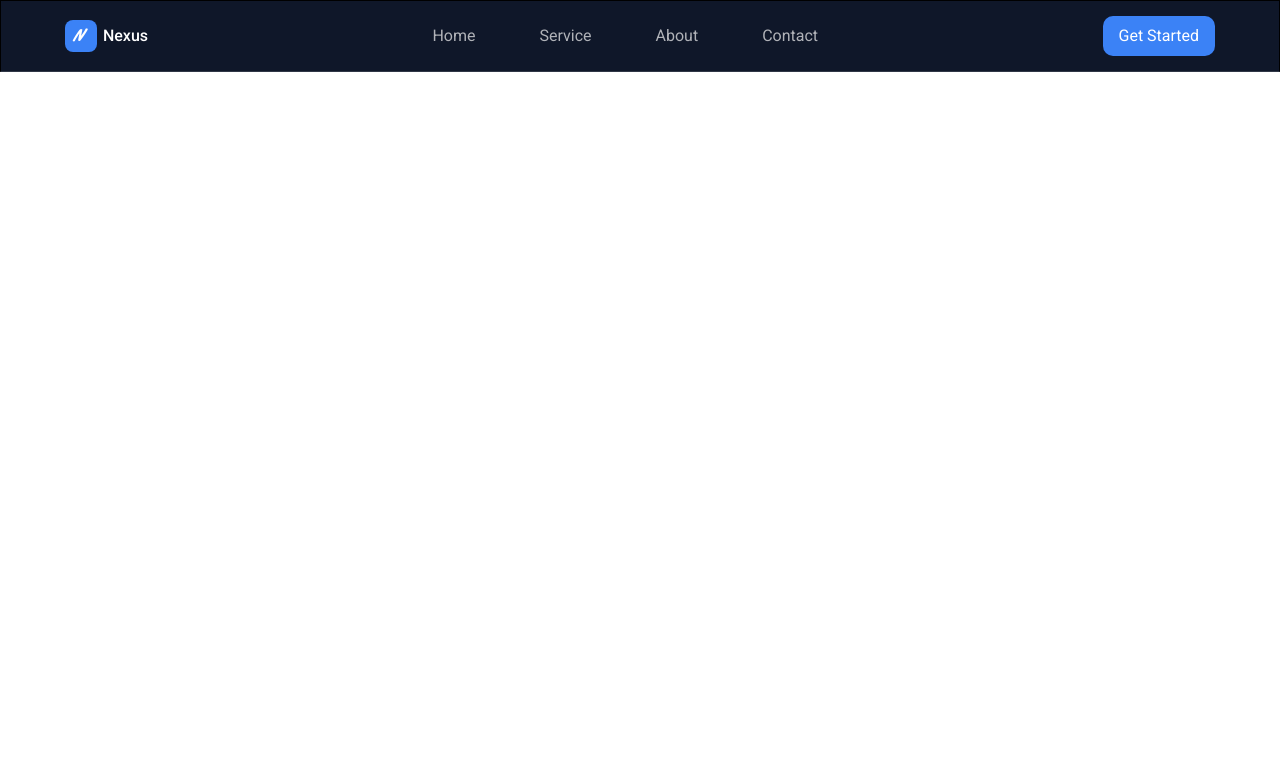
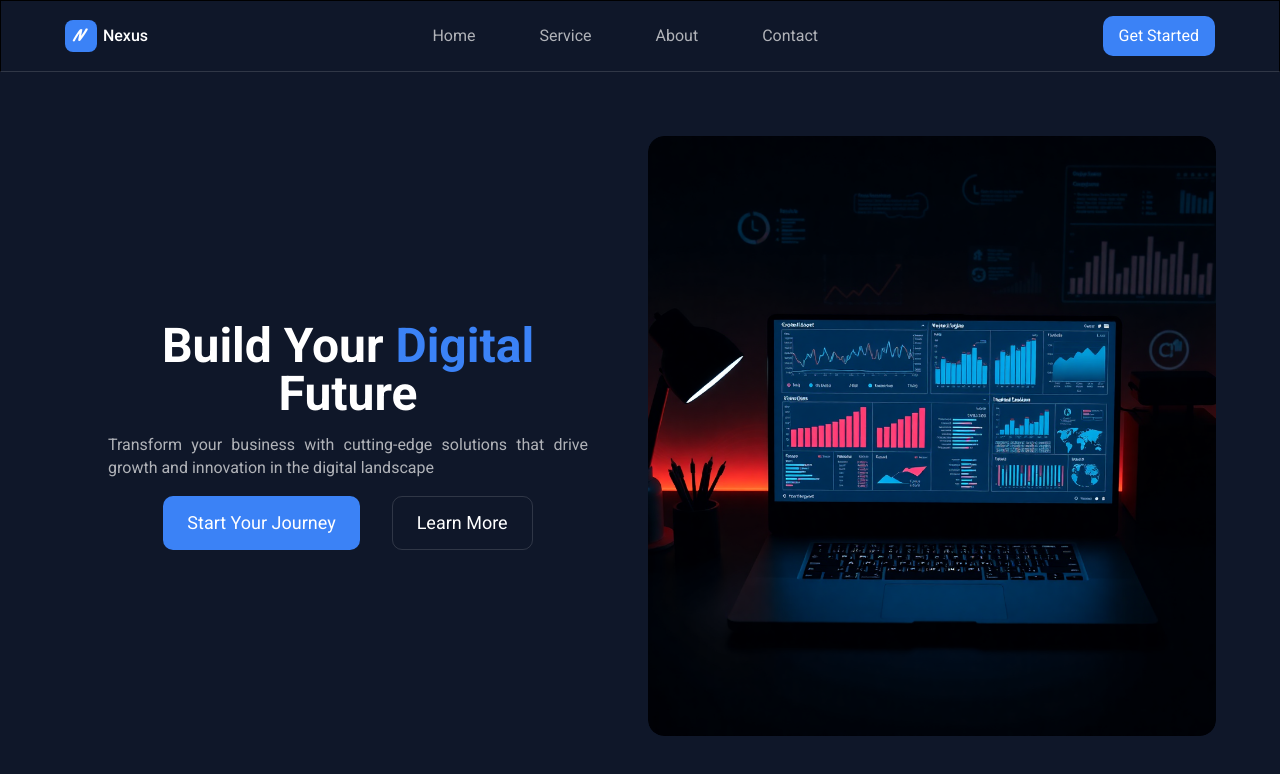
Before and after one commit to passionsam/first-UI-template-design-1-tailwindcss, a website: page index.html in a window 1280 px wide. Drawn offline with Linux system fonts and the light colour scheme; a web font is replaced by a local one.

Commit message:
feat:add hero section

```diff
--- a/index.html
+++ b/index.html
@@ -25,7 +25,7 @@
 </head>
 <body class="font-Roboto">
 
-    <header class=" bg-Dark-blue h-18 w-full sticky top-0 z-50 border border-b-Blue-shade/20 ">
+    <header class=" bg-Dark-blue h-18 w-full sticky top-0 z-50 border border-b-Blue-shade/20  ">
 
         <nav class=" flex h-full w-full max-w-9/10 mx-auto justify-between items-center relative ">
 
@@ -46,11 +46,11 @@
 
 
             <!-- mobile navbar -->
-            <div class="lg:hidden flex flex-col h-full items-center justify-center group" >
+            <div class=" lg:hidden flex flex-col h-full items-center justify-center group" >
                 <button>
                     <i class="fa-solid fa-bars text-4xl text-white"></i>
                 </button>
-                <ul class="absolute top-full right-[-3] hidden flex-col gap-16 bg-Dark-blue justify-center items-center w-1/2 max-w-70 h-[calc(100vh-4.5rem)] group-hover:flex" >
+                <ul class="absolute top-full right-0 hidden flex-col gap-16 bg-Dark-blue justify-center items-center w-full  h-[calc(100vh-4.5rem)] group-hover:flex" >
                     <li><a href="#home" class="text-Blue-shade px-2 py-1 a-hover md:text-3xl">Home</a></li>
                     <li><a href="#services" class="text-Blue-shade px-2 py-1  a-hover md:text-3xl">Service</a></li>
                     <li><a href="#about" class="text-Blue-shade px-2 py-1 a-hover md:text-3xl">About</a></li>
@@ -66,5 +66,38 @@
 
     </header>
 
+    <main>
+
+        <!-- HERO SECTION  -->
+        <section class="w-full bg-Dark-blue h-[calc(100vh-4.5rem)]" id="home">
+
+            <div class="w-9/10 max-w-300 grid grid-cols-1 lg:grid-cols-2 items-center mx-auto gap-4 h-full py-16 ">
+
+                <div class="h-full w-full flex flex-col items-center justify-center gap-4">
+
+                    <h1 class="text-white text-3xl w-full max-w-60 text-center font-bold md:max-w-100 md:text-5xl">Build Your <span class="text-light-blue ">Digital</span> Future</h1>
+
+                    <p class="text-sm text-Blue-shade w-full text-justify max-w-75 md:text-[16px] md:max-w-120">
+                        Transform your business with cutting-edge solutions that drive growth and innovation in the digital landscape
+                    </p>
+
+                    <div class="flex justify-center gap-4 md:gap-8 ">
+
+                        <a href="#" class="flex items-center justify-center bg-light-blue text-sm text-white rounded-[10px] py-2 px-4 hover:bg-light-blue/50  md:py-3 md:px-6  md:text-lg">Start Your Journey</a>
+
+                        <a href="#" class=" border border-Blue-shade/20 py-2 px-4 md:px-6 md:py-3 md:text-lg text-white rounded-[10px] hover:border-light-blue hover:shadow-2xl">Learn More</a>
+                    </div>
+
+                </div>
+
+                <div class="h-full w-full rounded-2xl overflow-hidden">
+                    <img src="./images/hero-image.png" alt="Hero section Image" class="w-full h-full object-cover rounded-2xl">
+                </div>
+
+            </div>
+
+        </section>
+    </main>
+
 </body>
 </html>
```
Also changed, not shown: css/output.css.
